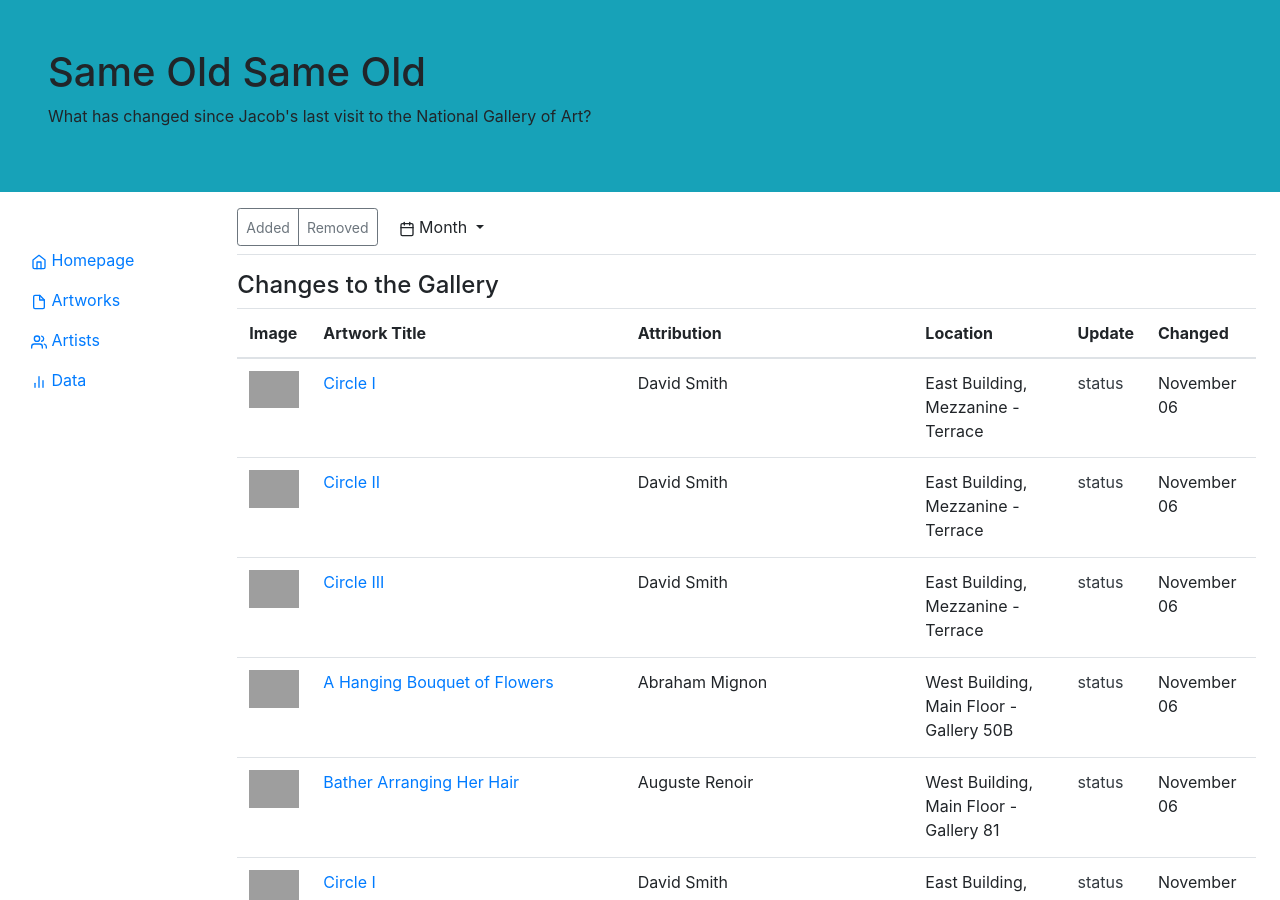
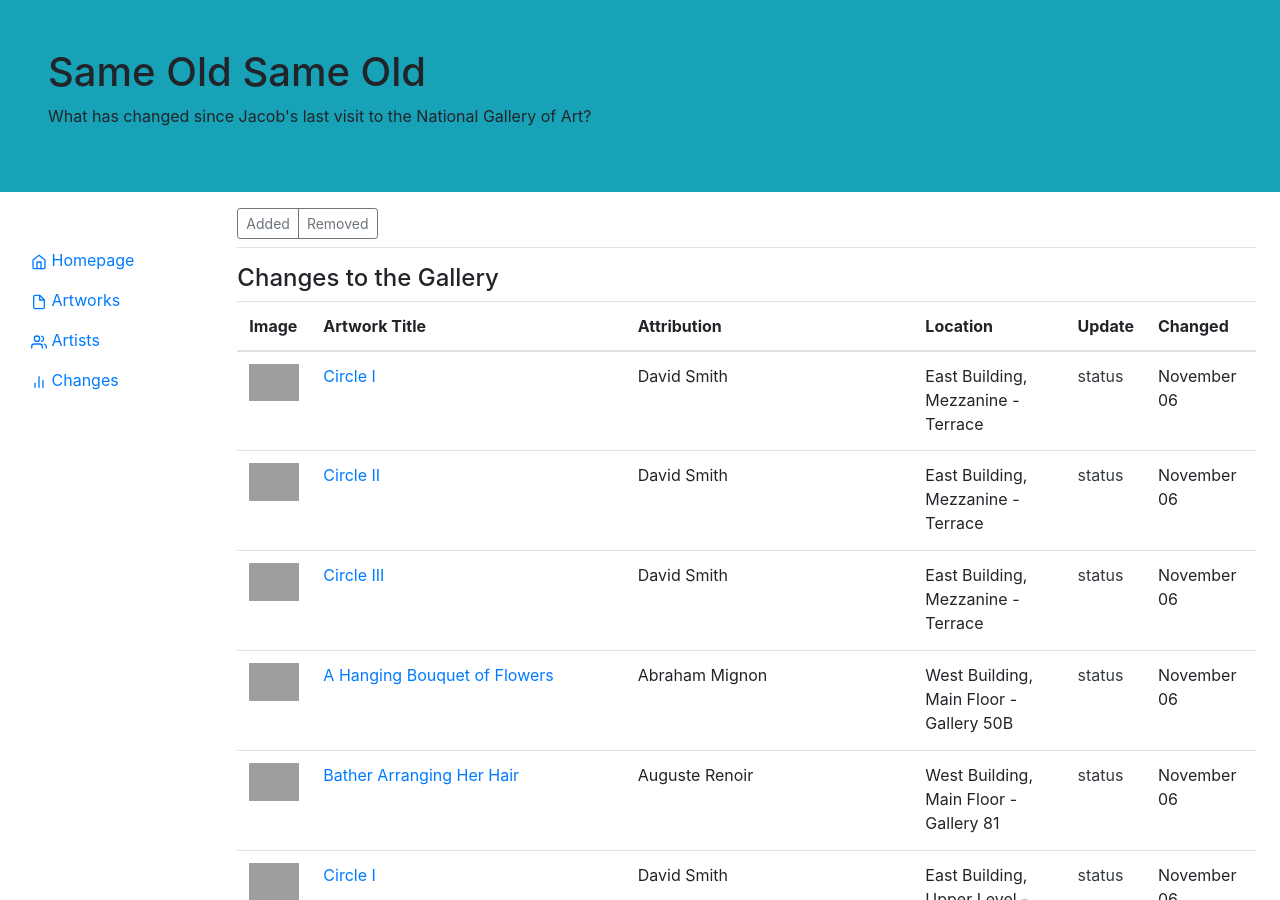
Before and after one commit to jacobmgreer/Same-Old-Same-Old, a Jekyll site: the page built from galleries/east/index.md, in a window 1280 px wide and 900 px high, cut to the strip 0-900 px from the top of the window. Built offline with Jekyll 4.4.1, drawn with Linux system fonts in a browser that asks for light colours; our own code applies the rules of GitHub Pages for plain Markdown files; grey boxes are pictures that could not be loaded.

Commit message:
Update default.html

```diff
--- a/_layouts/default.html
+++ b/_layouts/default.html
@@ -46,7 +46,8 @@
           <li class="nav-item">
             <a class="nav-link" href="#">
               <span data-feather="bar-chart-2"></span>
-              Data
+              Changes
+              <div class="dropdown-menu"></div>
             </a>
           </li>
         </ul>
@@ -59,13 +60,6 @@
           <div class="btn-group mr-2">
             <button type="button" class="btn btn-sm btn-outline-secondary">Added</button>
             <button type="button" class="btn btn-sm btn-outline-secondary">Removed</button>
-          </div>
-          <div class="btn-group" id="monthdrop">
-            <button type="button" class="btn dropdown-toggle" id="dropdownMenuButton" data-toggle="dropdown" aria-haspopup="true" aria-expanded="false">
-              <span data-feather="calendar"></span>
-              Month
-            </button>
-            <div class="dropdown-menu" aria-labelledby="dropdownMenuButton"></div>
           </div>
         </div>
       </div>
```
